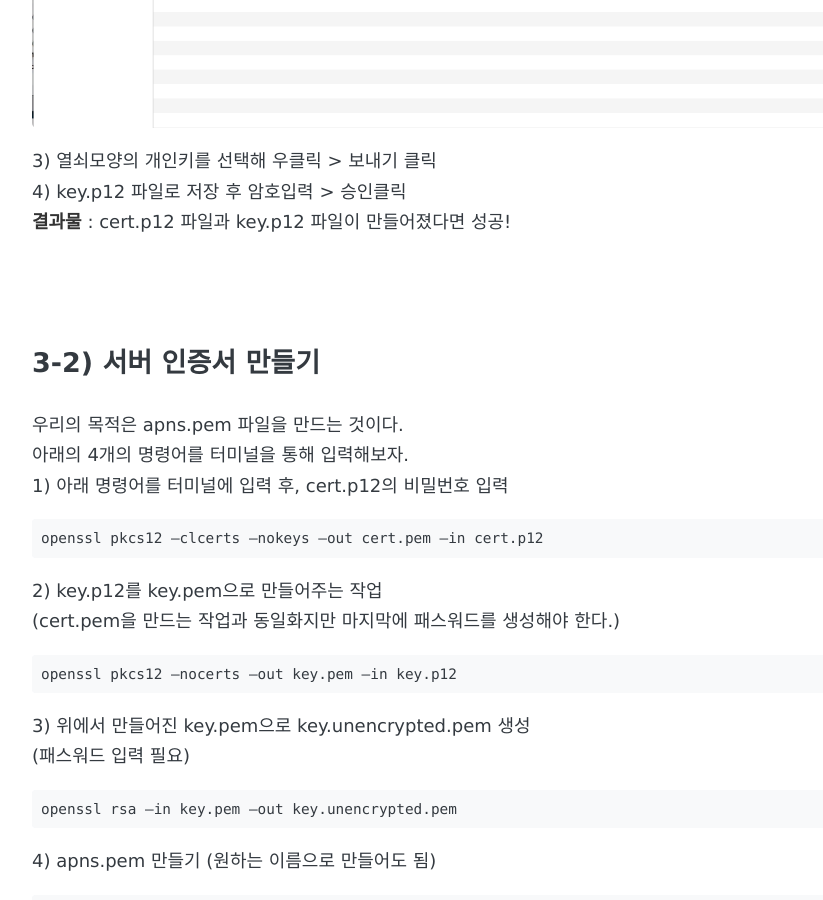
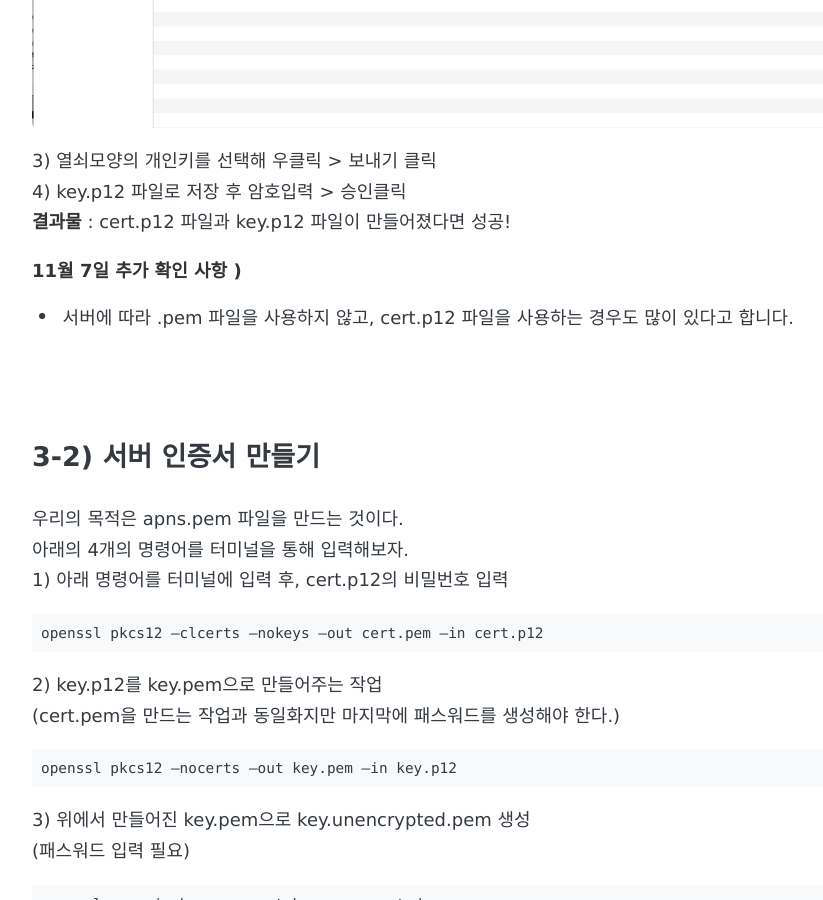
Before and after one commit to CaptainWonJong/CaptainWonJong.github.io, a Jekyll site: the page built from _posts/2018-10-22-APNS 인증서 발급, 갱신.md, in a window 1280 px wide and 900 px high, scrolled down 7415 px. Shown: the whole window, without its empty margins (194-1017 px from the left). Built offline with Jekyll 4.4.1, drawn with Linux system fonts in a browser that asks for light colours; some web fonts are replaced; comment, search, counter and statistics services are not loaded.

Commit message:
modify renewing APNS

```diff
--- a/_posts/2018-10-22-APNS 인증서 발급, 갱신.md
+++ b/_posts/2018-10-22-APNS 인증서 발급, 갱신.md
@@ -61,6 +61,9 @@ share: true
 4) key.p12 파일로 저장 후 암호입력 > 승인클릭
 **결과물** : cert.p12 파일과 key.p12 파일이 만들어졌다면 성공!
 
+**11월 7일 추가 확인 사항 )**
+- 서버에 따라 .pem 파일을 사용하지 않고, cert.p12 파일을 사용하는 경우도 많이 있다고 합니다.
+
 
 <br><br>
 ### 3-2) 서버 인증서 만들기
```
Also changed, not shown: 1 other file.
